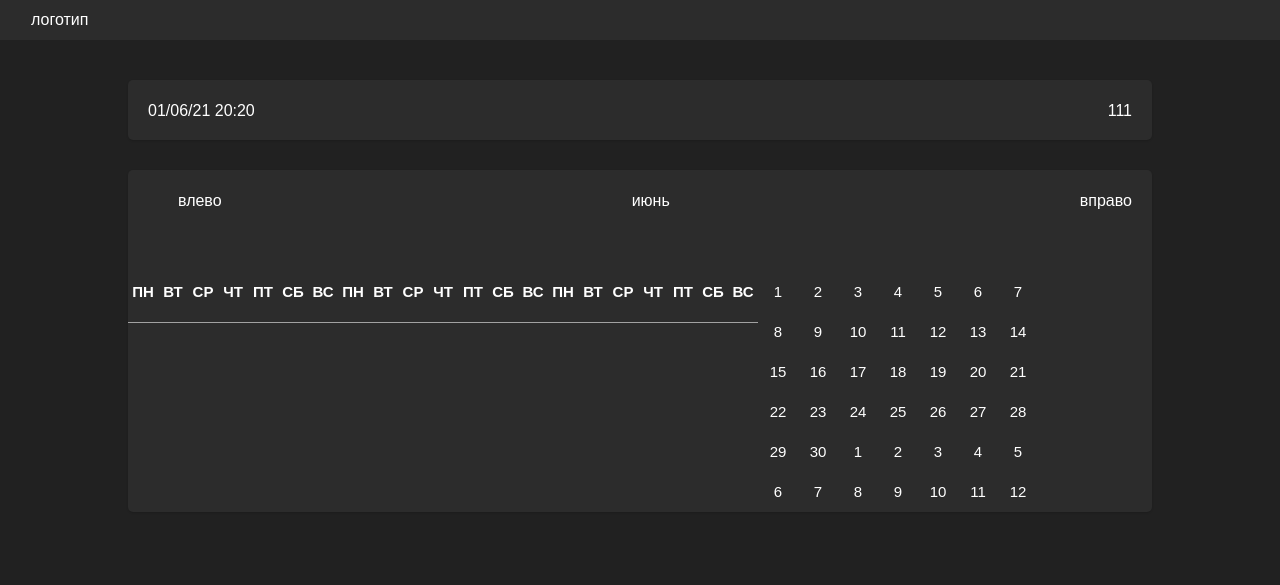
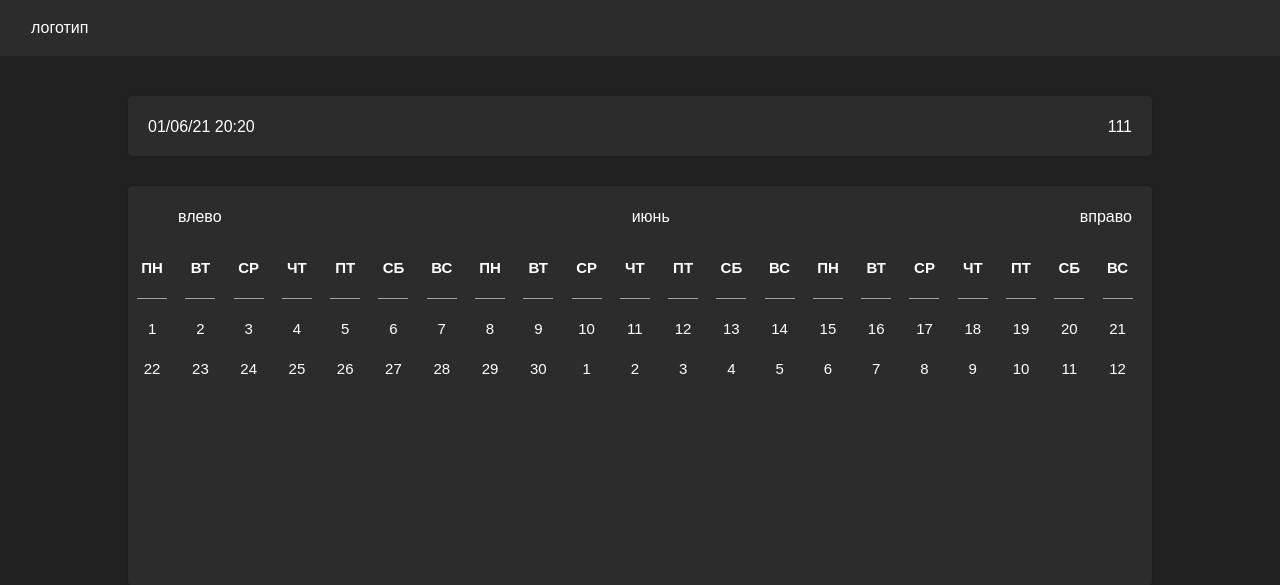
Before and after one commit to Igor-hub-it/Kyrsovaya, a Flask app: template templates/index.html in a window 1280 px wide. Shown: the top 585 px of the page. Run offline with Flask 2, Linux system fonts and the light colour scheme; the template is opened without the code that fills it, so the values that code supplies are empty.

Commit message:
Курсовая

```diff
--- a/static/style.css
+++ b/static/style.css
@@ -1,5 +1,5 @@
 div{
-    display: block;
+    /* display: block; */
 }
 
 body{
@@ -64,6 +64,7 @@ main{
     margin-top: 30px;
     border-radius: 5px;
     width: 80%;
+    height: 400px;
 }
 
 .mounth{
@@ -72,20 +73,60 @@ main{
     padding: 20px 20px 20px 50px;
 }
 
-.weeks{
-    padding: 40px 0 0;
+/* .name_weeks{
     display: flex;
-    justify-content: space-around;
+    justify-content: center;
+} */
+
+ .weeks_days .inner{        /*календарь*/
     display: -webkit-box;
-    text-align: center;
-}
-
-.inner{
+    display: -ms-flexbox;
     display: flex;
     justify-content: space-around;
     line-height: 40px;
-    display: -webkit-box;
+
 }
+
+@media (min-width: 992px){
+    .col-lg-4/*.stroka1, .stroka2*/{
+        -webkit-box-flex: 0;
+        -ms-flex: 0 0 33.33333%;
+        flex: 0 0 33.33333%;
+        max-width: 33.33333%;
+        min-width: 33%;
+    }
+}
+
+/* @media (min-width: 768px){
+    .name_weeks.stroka1, .stroka2{
+        -webkit-box-flex: 0;
+        -ms-flex: 0 0 50%;
+        flex: 0 0 50%;
+        max-width: 50%;
+        min-width: 50%;
+    }
+} */
+
+@media (min-width: 992px){
+    .col-lg-4{
+        float: left!important;
+    }
+}
+
+.day_name{
+    margin: 0 0 10px;
+    padding: 0 0 10px;
+}
+
+/* .stroka1{
+    display: flex;
+    justify-content: center;
+}
+
+.stroka2{
+    display: flex;
+    justify-content: center;
+} */
 
 .day_name{
     min-width: 30px;
@@ -105,8 +146,3 @@ main{
     font-size: 15px;
     border-radius: 50%;
 }
-
-*, :after, :before {
-    -webkit-box-sizing: border-box;
-    box-sizing: border-box;
-}
--- a/templates/index.html
+++ b/templates/index.html
@@ -17,7 +17,6 @@
                 </div>
             </nav>
         </header>
-        <main>
         <main id="main">
             <div class="first_block">
                 <div class="first_block_in">
@@ -31,8 +30,9 @@
                     <div class="cur_mounth">июнь</div>
                     <div class="next_mounth">вправо</div>
                 </div>
-                    <div class="weeks">
-                        <div class="week_1">
+                <div class="weeks_days">
+                    <div class="name_weeks">
+                        <div class="week col-lg-4">
                             <div class="inner">
                                     <div class="day_name">
                                         Пн
@@ -57,7 +57,7 @@
                                     </div>
                             </div>
                         </div>
-                        <div class="week_2">
+                        <div class="week col-lg-4">
                             <div class="inner">
                                     <div class="day_name">
                                         Пн
@@ -82,7 +82,7 @@
                                     </div>
                             </div>
                         </div>
-                        <div class="week_3">
+                        <div class="week col-lg-4">
                             <div class="inner">
                                     <div class="day_name">
                                         Пн
@@ -107,8 +107,9 @@
                                     </div>
                             </div>
                         </div>
+                    </div>
                     <div id="days">
-                            <div class="colomn">
+                        <div class="colomn1 col-lg-4">
                             <div class="inner">
                                 <div class="day">1</div>
                                 <div class="day">2</div>
@@ -119,7 +120,7 @@
                                 <div class="day">7</div>
                             </div>
                         </div>
-                            <div class="colomn">
+                        <div class="colomn2 col-lg-4">
                             <div class="inner">
                                 <div class="day">8</div>
                                 <div class="day">9</div>
@@ -130,7 +131,7 @@
                                 <div class="day">14</div>
                             </div>
                         </div>
-                            <div class="colomn">
+                        <div class="colomn3 col-lg-4">
                             <div class="inner">
                                 <div class="day">15</div>
                                 <div class="day">16</div>
@@ -141,7 +142,7 @@
                                 <div class="day">21</div>
                             </div>
                         </div>
-                            <div class="colomn">
+                        <div class="colomn4 col-lg-4">
                             <div class="inner">
                                 <div class="day">22</div>
                                 <div class="day">23</div>
@@ -152,7 +153,7 @@
                                 <div class="day">28</div>
                             </div>
                         </div>
-                            <div class="colomn">
+                        <div class="colomn5 col-lg-4">
                             <div class="inner">
                                 <div class="day">29</div>
                                 <div class="day">30</div>
@@ -163,7 +164,7 @@
                                 <div class="day">5</div>
                             </div>
                         </div>
-                            <div class="colomn">
+                        <div class="colomn6 col-lg-4">
                             <div class="inner">
                                 <div class="day">6</div>
                                 <div class="day">7</div>
@@ -178,9 +179,6 @@
                 </div>
             </div>
         </main>
-        </main>
     </div>
-
-
 </body>
 </html>
```
Also changed, not shown: imgs/favicon.png (added). Lines whose indentation alone changed are shown as unchanged.
